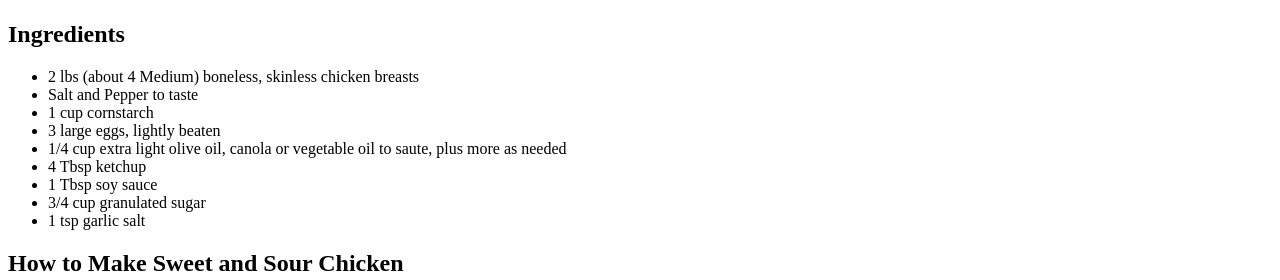
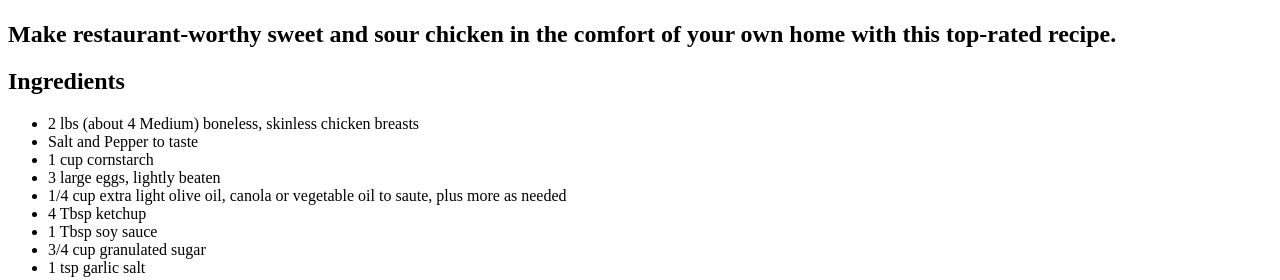
Before and after one commit to BotBrandon/odin-recipes, a plain HTML site: page recipes/sweetandsourchicken.html in a window 1280 px wide. Shown: the part 533-813 px from the top of the page. Drawn offline with Linux system fonts and the light colour scheme.

Commit message:
Added a description for the image

```diff
--- a/recipes/sweetandsourchicken.html
+++ b/recipes/sweetandsourchicken.html
@@ -12,6 +12,8 @@
         <h1>Sweet and Sour Chicken!</h1>
 
         <img src="https://natashaskitchen.com/wp-content/uploads/2014/12/Sweet-and-Sour-Chicken-10.jpg" alt="a picture of sweet and sour chicken" height="450" width="300">
+
+        <h2>Make restaurant-worthy sweet and sour chicken in the comfort of your own home with this top-rated recipe. </h2>
 
         <h2>Ingredients</h2>
 
```
